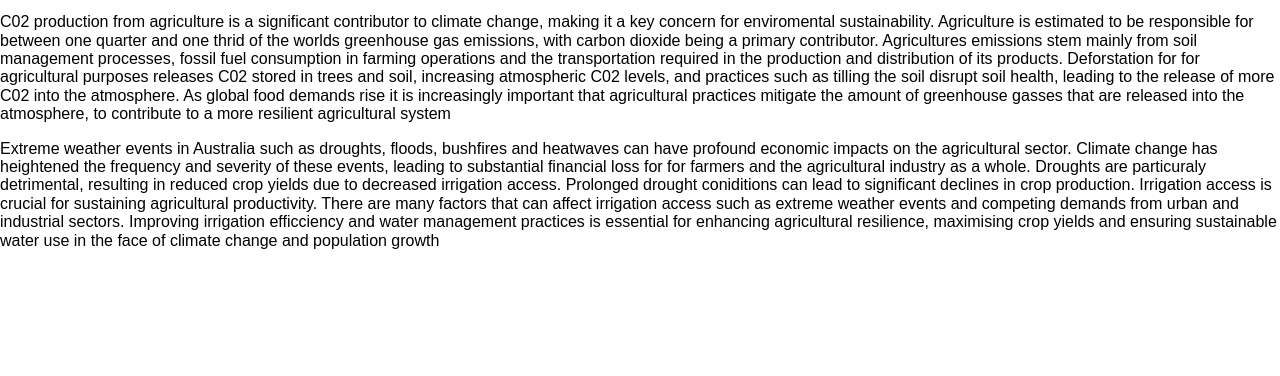
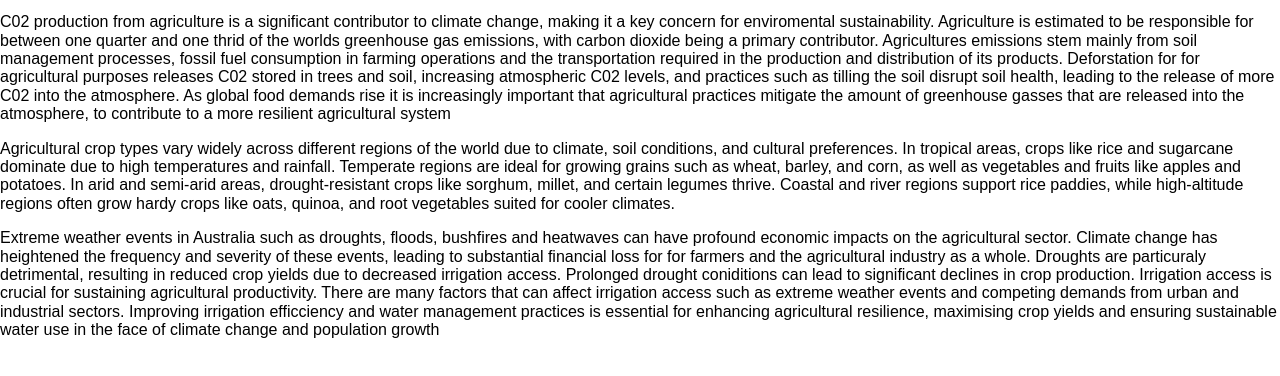
Before and after one commit to ChristianRogan1/datavis, a plain HTML site: page index.html in a window 1280 px wide. Shown: the part 156-532 px from the top of the page. Drawn offline with nearby package versions, Linux system fonts and the light colour scheme; a script that the page names is missing.

Commit message:
finished text elements

```diff
--- a/index.html
+++ b/index.html
@@ -33,6 +33,14 @@ the amount of greenhouse gasses that are released into the atmosphere, to contri
 
 </p>
 <div id="choropleth_map"></div>
+<p>
+    Agricultural crop types vary widely across different regions of the world due to climate, soil conditions, and cultural
+     preferences. In tropical areas, crops like rice and sugarcane dominate due to high temperatures and
+     rainfall. Temperate regions are ideal for growing grains such as wheat, barley, and corn, as well as vegetables and
+     fruits like apples and potatoes. In arid and semi-arid areas, drought-resistant crops like sorghum, millet, and certain
+     legumes thrive. Coastal and river regions support rice paddies, while high-altitude regions often grow hardy crops like oats,
+     quinoa, and root vegetables suited for cooler climates.
+</p>
 <div id="bar_chart"></div>
 <div id="irrigation_choropleth_map"></div>
 <p>
```
